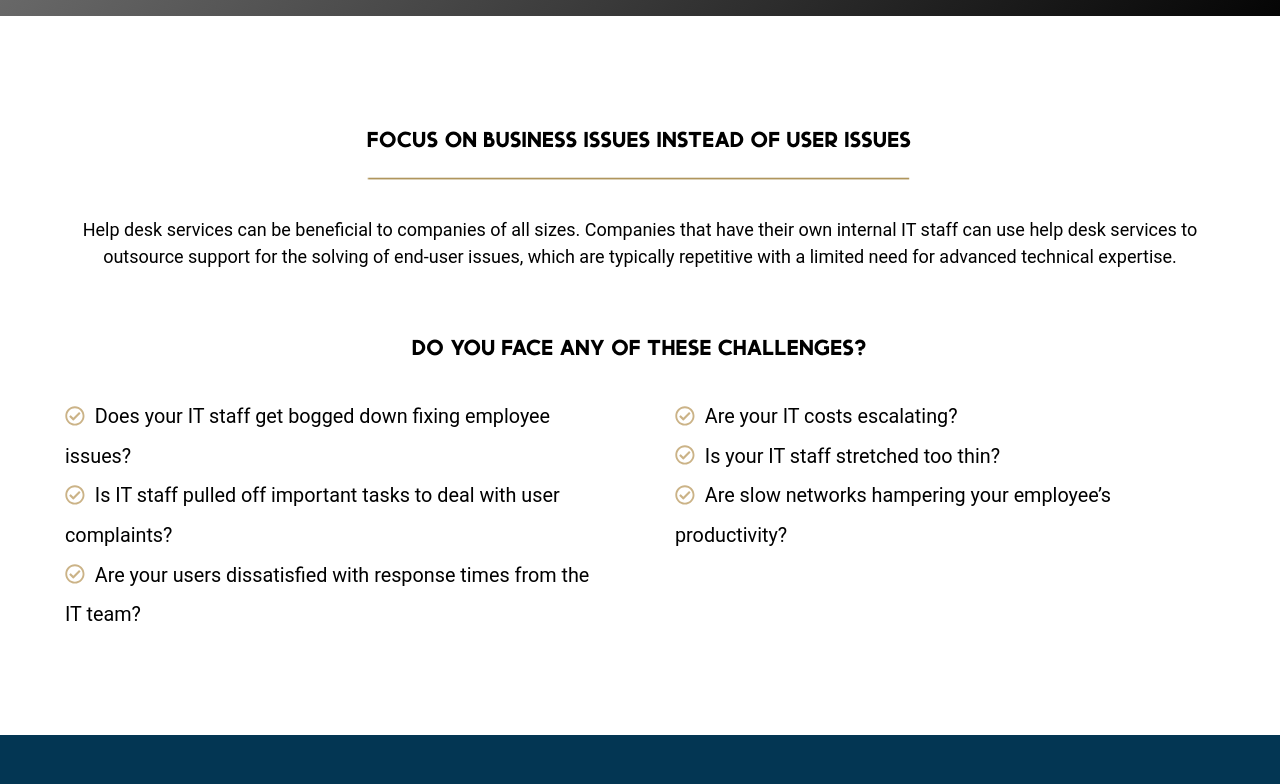
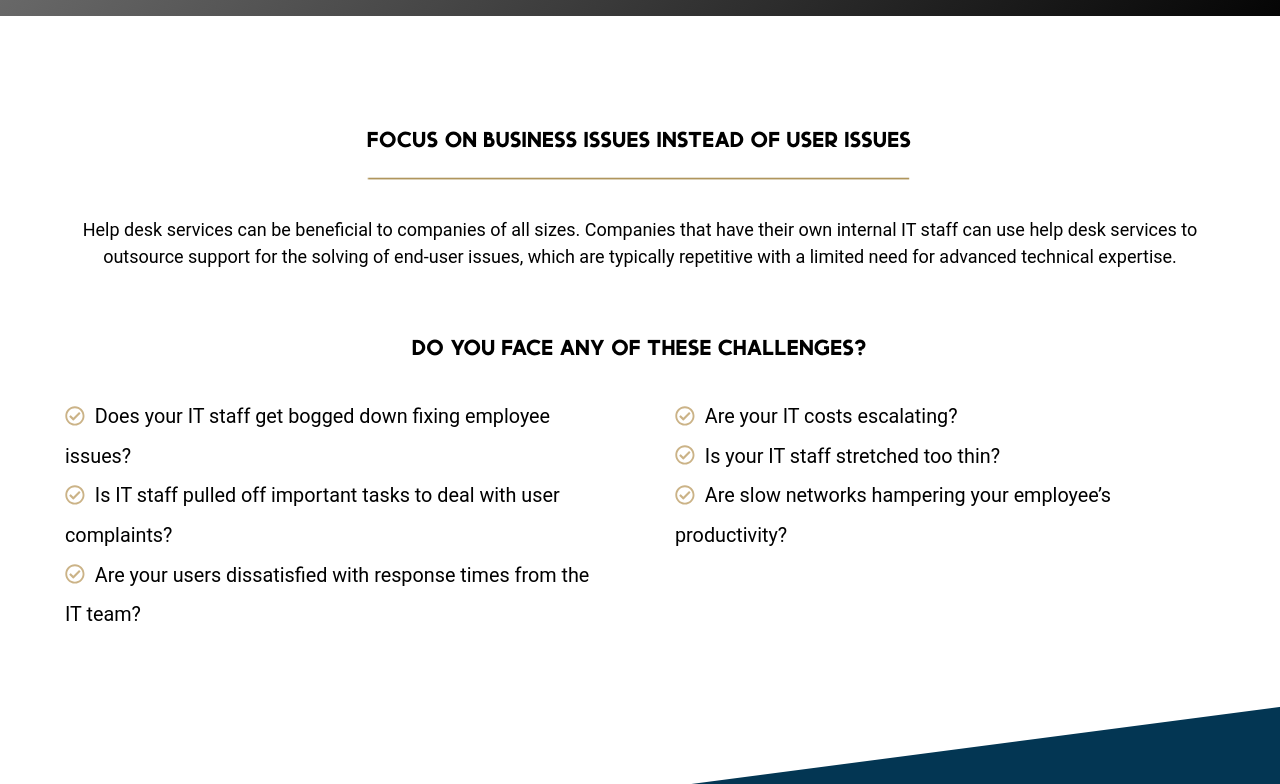
Before and after one commit to cwilso88/priorityOne, a React (Create React App) app: page / in a window 1280 px wide. Shown: the part 496-1280 px from the top of the page. Built offline with nearby package versions, Linux system fonts and the light colour scheme; grey boxes are pictures that could not be loaded.

Commit message:
Added slant background to top of div

```diff
--- a/src/sass/_WhyGetHelp.scss
+++ b/src/sass/_WhyGetHelp.scss
@@ -1,7 +1,10 @@
 #whygethelp {
-  margin: 100px 65px;
+  margin: 100px 65px 0 65px;
+  height: 750px;
   font-size: 18px;
   font-family: 'Roboto', sans-serif;
+  position: relative;
+
 
   h1 {
     font-family: MomCakeBold, sans-serif;
@@ -47,3 +50,16 @@
       flex: 50%;
     }
 }
+
+#whygethelp::after {
+	content: "";
+	position: absolute;
+	left: 0;
+	right: 0;
+	bottom: 0;
+	border-style: solid;
+	border-color: transparent;
+	border-width: 10vh 47.75vw;
+	border-bottom-color: $deep-blue;
+	border-right-color: $deep-blue;
+}
```
